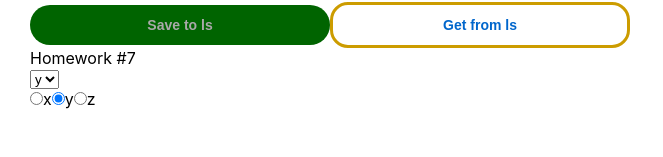
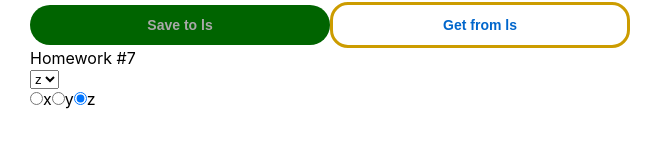
Before and after one commit to kroxaGAN/hws2, a React (Create React App) app: page /#/junior in a window 1280 px wide. Shown: the part 143-300 px from the top of the page, without its empty margins (0-663 px from the left). Built offline with nearby package versions, Linux system fonts and the light colour scheme.

Commit message:
tuesday 3 made home work without css

```diff
--- a/src/s2-homeworks/hw07/HW7.tsx
+++ b/src/s2-homeworks/hw07/HW7.tsx
@@ -1,4 +1,4 @@
-import React, {useState} from 'react'
+import React, { useState } from 'react'
 import SuperSelect from './common/c5-SuperSelect/SuperSelect'
 import SuperRadio from './common/c6-SuperRadio/SuperRadio'
 import s2 from '../../s1-main/App.module.css'
@@ -12,14 +12,20 @@ import s from './HW7.module.css'
 * */
 
 const arr = [
-    {id: 1, value: 'x'},
-    {id: 2, value: 'y'},
-    {id: 3, value: 'z'},
+    { id: 1, value: 'x' },
+    { id: 2, value: 'y' },
+    { id: 3, value: 'z' },
 ] // value может быть изменено
 
+export type ArrType={
+    id: number, value: string
+}
+
 const HW7 = () => {
-    const [value, onChangeOption] = useState<number>(2) // селект и радио должны работать синхронно
-    console.log(`${value} 'HW7'`)
+    const [value, onChangeOption] = useState('3') // селект и радио должны работать синхронно
+
+    console.log(value)
+
     return (
         <div id={'hw7'}>
             <div className={s2.hwTitle}>Homework #7</div>
--- a/src/s2-homeworks/hw07/common/c5-SuperSelect/SuperSelect.tsx
+++ b/src/s2-homeworks/hw07/common/c5-SuperSelect/SuperSelect.tsx
@@ -4,6 +4,7 @@ import React, {
     ChangeEvent,
 } from 'react'
 import s from './SuperSelect.module.css'
+import {ArrType} from "../../HW7";
 
 type DefaultSelectPropsType = DetailedHTMLProps<
     SelectHTMLAttributes<HTMLSelectElement>,
@@ -11,8 +12,8 @@ type DefaultSelectPropsType = DetailedHTMLProps<
 >
 
 type SuperSelectPropsType = DefaultSelectPropsType & {
-    options?: any[]
-    onChangeOption?: (option: any) => void
+    options?: ArrType[]
+    onChangeOption?: (option: string ) => void
 }
 
 const SuperSelect: React.FC<SuperSelectPropsType> = ({
@@ -38,10 +39,8 @@ const SuperSelect: React.FC<SuperSelectPropsType> = ({
     const onChangeCallback = (e: ChangeEvent<HTMLSelectElement>) => {
         // делают студенты
         // если onChangeOption вообще существует, то...
-        if(onChangeOption){
-            onChangeOption(e.currentTarget.value)
-            console.log(`${e.currentTarget.value} 'Select'`)
-        }
+        onChange && onChange(e)
+        onChangeOption && onChangeOption(e.currentTarget.value)
     }
 
     const finalSelectClassName = s.select + (className ? ' ' + className : '')
--- a/src/s2-homeworks/hw07/common/c6-SuperRadio/SuperRadio.tsx
+++ b/src/s2-homeworks/hw07/common/c6-SuperRadio/SuperRadio.tsx
@@ -5,21 +5,24 @@ import React, {
     HTMLAttributes,
 } from 'react'
 import s from './SuperRadio.module.css'
-import {log} from "util";
+import {ArrType} from "../../HW7";
 
-type DefaultRadioPropsType = DetailedHTMLProps<InputHTMLAttributes<HTMLInputElement>,
-    HTMLInputElement>
+type DefaultRadioPropsType = DetailedHTMLProps<
+    InputHTMLAttributes<HTMLInputElement>,
+    HTMLInputElement
+>
 // тип пропсов обычного спана
-type DefaultSpanPropsType = DetailedHTMLProps<HTMLAttributes<HTMLSpanElement>,
-    HTMLSpanElement>
+type DefaultSpanPropsType = DetailedHTMLProps<
+    HTMLAttributes<HTMLSpanElement>,
+    HTMLSpanElement
+>
 
 type SuperRadioPropsType = Omit<DefaultRadioPropsType, 'type'> & {
-    options?: any[]
-    onChangeOption?: (option: any) => void
+    options?: ArrType[]
+    onChangeOption?: (option: string) => void
 
     spanProps?: DefaultSpanPropsType // пропсы для спана
 }
-
 
 const SuperRadio: React.FC<SuperRadioPropsType> = ({
     id,
@@ -34,34 +37,26 @@ const SuperRadio: React.FC<SuperRadioPropsType> = ({
 }) => {
     const onChangeCallback = (e: ChangeEvent<HTMLInputElement>) => {
         // делают студенты
-        console.log(e.currentTarget.name)
-        if (onChangeOption){
-            onChangeOption(e.currentTarget.name)
+        onChange && onChange(e)
+        onChangeOption && onChangeOption(e.currentTarget.value)
     }
-
-    }
-
-    console.log(`${value} "SuperRadio"`)
-    let a=value;
-
 
     const finalRadioClassName = s.radio + (className ? ' ' + className : '')
     const spanClassName = s.span + (spanProps?.className ? ' ' + spanProps.className : '')
 
     const mappedOptions: any[] = options
-        ? options.map((o) =>
-            (
+        ? options.map((o) => (
               <label key={name + '-' + o.id} className={s.label}>
                   <input
                       id={id + '-input-' + o.id}
                       className={finalRadioClassName}
                       type={'radio'}
+                      name={name}
+                      value={o.id}
+                      checked={o.id.toString() === value}
                       // name, checked, value делают студенты
                       // http://htmlbook.ru/html/input/name
                       //checked={o.id === ...может попробовать значение которое тянем из HW7?}
-                        checked={o.id === a}
-                        // value={value}
-                        name={o.id}
 
                       onChange={onChangeCallback}
                       {...restProps}
@@ -76,6 +71,7 @@ const SuperRadio: React.FC<SuperRadioPropsType> = ({
               </label>
           ))
         : []
+
     return <div className={s.options}>{mappedOptions}</div>
 }
 
```
Lines whose indentation alone changed are shown as unchanged.
